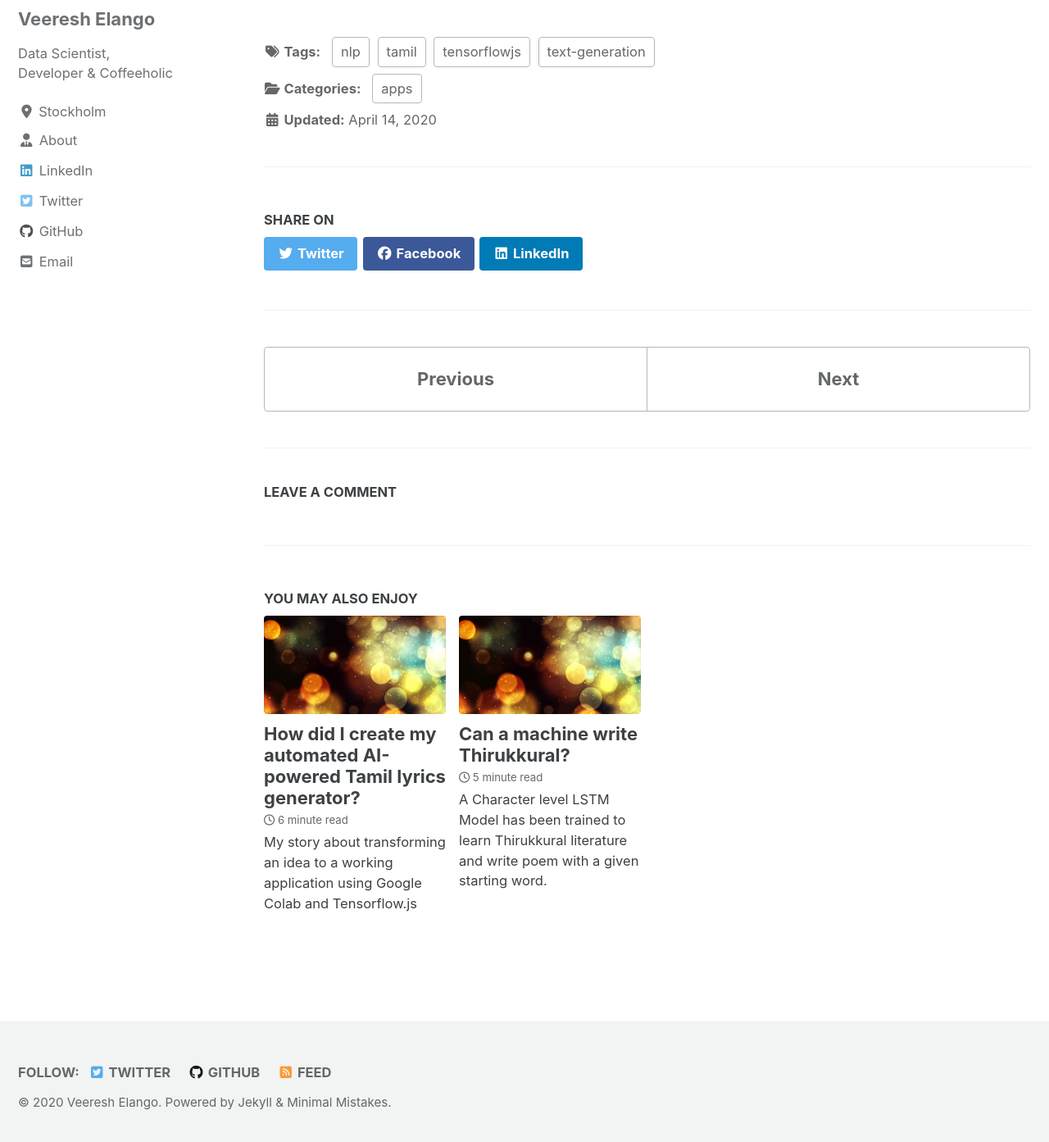
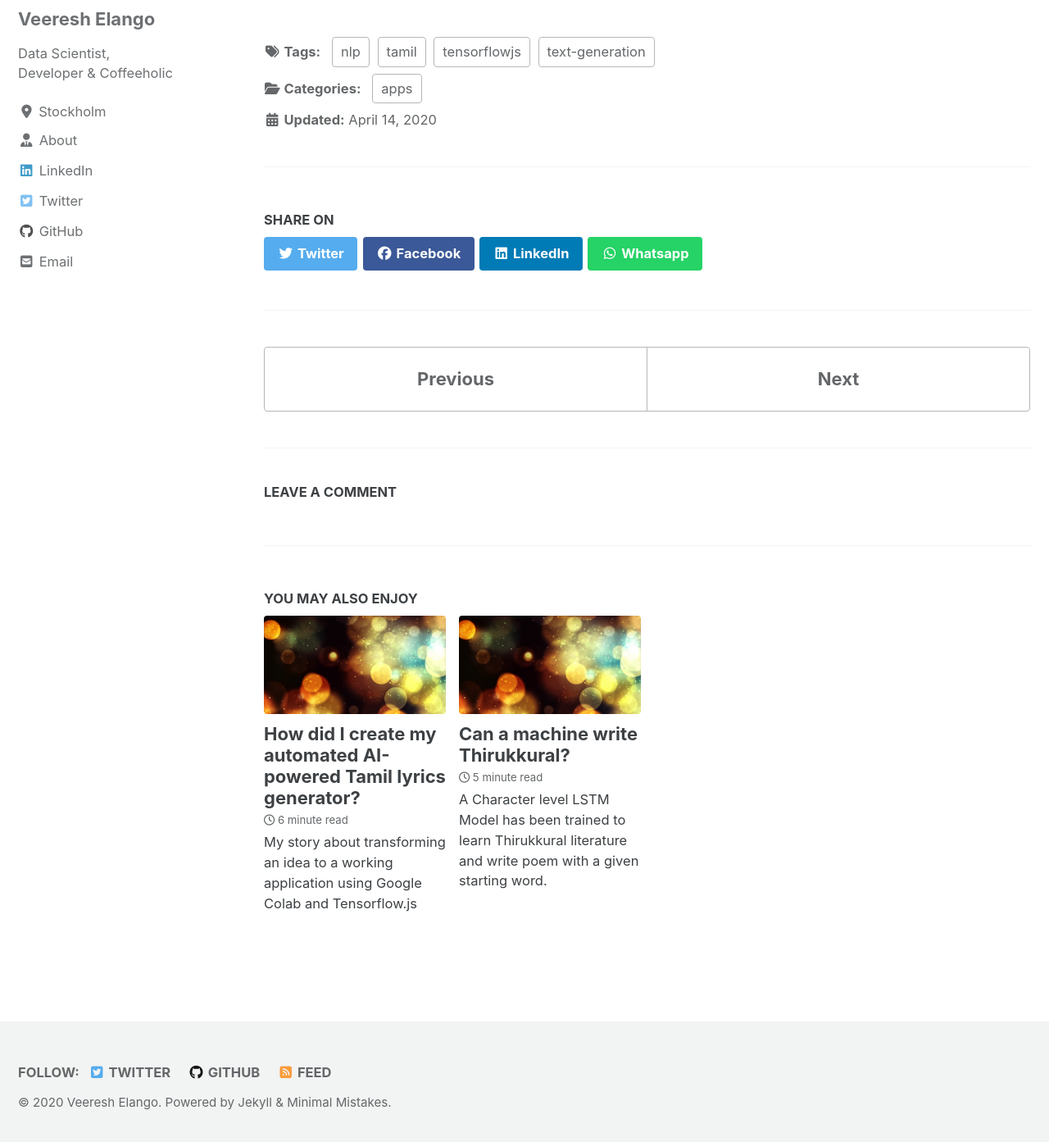
Before and after one commit to VeereshElango/veereshelango.github.io, a Jekyll site: the page built from _posts/2020-04-14-ai-powered-tamil-song-lyrics-generator.md, in a window 1280 px wide and 1400 px high, scrolled down 1595 px. Shown: the top 1393 px of the window at 82% size. Built offline with Jekyll 4.4.1, drawn with Linux system fonts in a browser that asks for light colours; cached includes are drawn as plain includes; nearby versions of some CDN libraries; comment, search, counter and statistics services are not loaded.

Commit message:
Whatsapp social sharing option added

```diff
--- a/_config.yml
+++ b/_config.yml
@@ -72,7 +72,7 @@
 twitter:
   username               : "veereshelango"
 facebook:
-  username               :
+  username               : "veereshelango"
   app_id                 :
   publisher              :
 og_image                 : "/assets/images/suit.jpg"# Open Graph/Twitter default site image
--- a/_includes/social-share.html
+++ b/_includes/social-share.html
@@ -7,5 +7,19 @@
 
   <a href="https://www.facebook.com/sharer/sharer.php?u={{ page.url | absolute_url | url_encode }}" class="btn btn--facebook" onclick="window.open(this.href, 'window', 'left=20,top=20,width=500,height=500,toolbar=1,resizable=0'); return false;" title="{{ site.data.ui-text[site.locale].share_on_label | default: 'Share on' }} Facebook"><i class="fab fa-fw fa-facebook" aria-hidden="true"></i><span> Facebook</span></a>
 
-  <a href="https://www.linkedin.com/shareArticle?mini=true&url={{ page.url | absolute_url | url_encode }}" class="btn btn--linkedin" onclick="window.open(this.href, 'window', 'left=20,top=20,width=500,height=500,toolbar=1,resizable=0'); return false;" title="{{ site.data.ui-text[site.locale].share_on_label | default: 'Share on' }} LinkedIn"><i class="fab fa-fw fa-linkedin" aria-hidden="true"></i><span> LinkedIn</span></a>
+  <a
+    href="https://www.linkedin.com/shareArticle?mini=true&url={{ page.url | absolute_url | url_encode }}"
+    class="btn btn--linkedin"
+    onclick="window.open(this.href, 'window', 'left=20,top=20,width=500,height=500,toolbar=1,resizable=0'); return false;"
+    title="{{ site.data.ui-text[site.locale].share_on_label | default: 'Share on' }} LinkedIn">
+    <i class="fab fa-fw fa-linkedin" aria-hidden="true"></i><span> LinkedIn</span>
+  </a>
+
+  <a href="https://wa.me/?text={{ page.url | absolute_url | url_encode }}"
+     data-action="share/whatsapp/share"
+     class="btn btn--whatsapp"
+     onClick="window.open(this.href, 'window', 'left=20,top=20,width=500,height=500,toolbar=1,resizable=0'); return false;"
+     title="{{ site.data.ui-text[site.locale].share_on_label | default: 'Share on' }} Whatsapp">
+    <i class="fab fa-fw fa-whatsapp" aria-hidden="true"></i><span> Whatsapp</span>
+  </a>
 </section>
--- a/_includes/tamil_song_style.html
+++ b/_includes/tamil_song_style.html
@@ -52,6 +52,8 @@
       .subMessage{
         font-size: 50%;
       }
-
+      .btn--whatsapp{background-color:#25D366;color:#fff}
+      .btn--whatsapp:visited{background-color:#25D366;color:#fff}
+      .btn--whatsapp:hover{background-color:#1b9849;color:#fff}
 
 </style>
```
